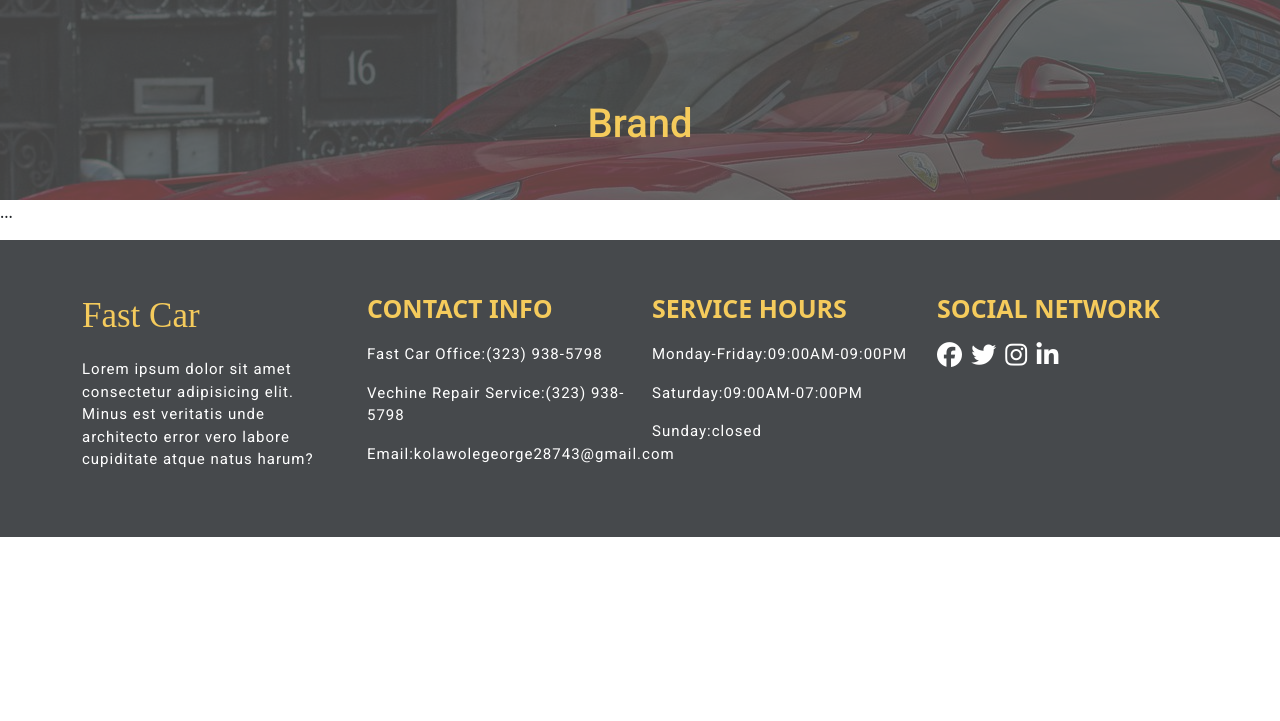
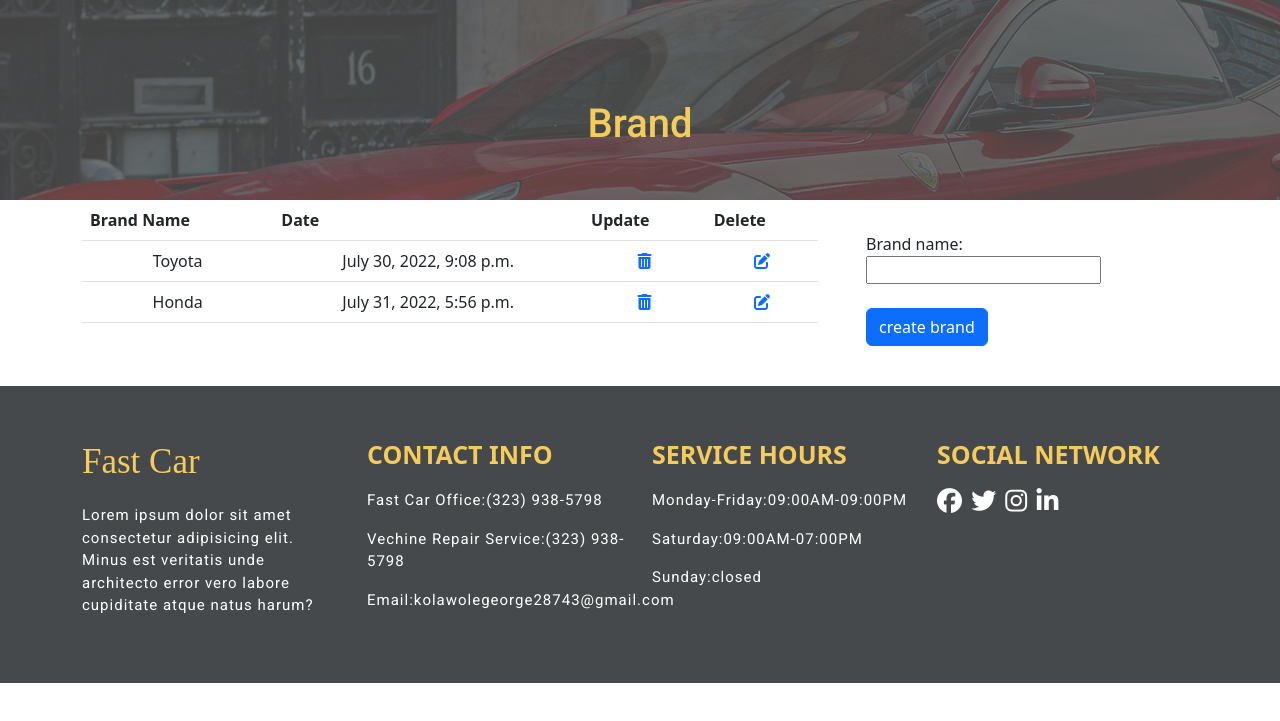
Before and after one commit to georgespicy/car-rental, a Django app: template car/templates/cars/brand.html in a window 1280 px wide. Shown: the part 79-800 px from the top of the page. Run offline with Django 3.2, Linux system fonts and the light colour scheme; the template is opened without the code that fills it: values that come from a table or form of the project are taken from there, others are empty; data comes from the database, SQL or seed files in the repository; both versions use the stored data as it was after the commit; some libraries are stand-ins or nearby versions; some web fonts are replaced.

Commit message:
done with the brand page and pulling out the brands but forms is not showing

```diff
--- a/car/admin.py
+++ b/car/admin.py
@@ -1,7 +1,11 @@
 from django.contrib import admin
-from .models import Car
+from .models import Brand, Car
 # Register your models here.
 
 @admin.register(Car)
 class CarAdmin(admin.ModelAdmin):
     pass
+
+@admin.register(Brand)
+class BrandAdmin(admin.ModelAdmin):
+    pass
--- /dev/null
+++ b/car/forms.py
@@ -0,0 +1,9 @@
+from django import forms
+from .models import Brand
+
+class BrandForm(forms.ModelForm):
+    brand_name = forms.CharField(max_length=250)
+
+    class Meta:
+        model = Brand
+        fields = ('brand_name',)
--- a/car/templates/cars/brand.html
+++ b/car/templates/cars/brand.html
@@ -1,5 +1,6 @@
 {% extends 'base.html' %}
 {% load static %}
+{% load crispy_forms_tags %}
 {% block title %}Toyota page{% endblock  %}
 {% block main %}
 <div class="about-us-page">
@@ -7,8 +8,38 @@
         <h1 class="text-center">Brand</h1>
     </div>
 </div>
-
-<table class="table table-striped">
-    ...
-</table>
+<div class="container">
+    <div class="row">
+        <div class="col-xxl-8 col-lg-8 col-md-12 col-sm-12">
+            <table class="table">
+                <thead>
+                    <tr>
+                        <th scope="col text-center">Brand Name</th>
+                        <th scope="col text-center">Date</th>
+                        <th scope="col text-center">Update</th>
+                        <th scope="col text-center">Delete</th>
+                    </tr>
+                </thead>
+                <tbody>
+                   {% for brands in brand %}
+                        <tr>
+                            <td class="text-center">{{brands.brand_name}}</td>
+                            <td class="text-center">{{brands.date_created}}</td>
+                            <td class="text-center"><a href="#"><i class="fas fa-trash-alt"></i></a></td>
+                            <td class="text-center"><a href="#"><i class="fas fa-edit"></i></a></td>
+                        </tr>
+                    {% endfor %}
+                </tbody>
+            </table>
+        </div>
+        <div class="col-xxl-4 col-lg-4 col-md-12 col-sm-12">
+            <form class="p-4 rounded shadow-md my-2" method="POST">
+                {% csrf_token %}
+                {% comment %} {{brandform | crispy}} {% endcomment %}
+                {{brandform.as_p}}
+                <input type="submit" value="create brand" class="btn btn-primary my-2">
+            </form>
+        </div>
+    </div>
+</div>
 {% endblock %}
```
Also changed, not shown: car/views.py (+18 -2 lines), db.sqlite3.
